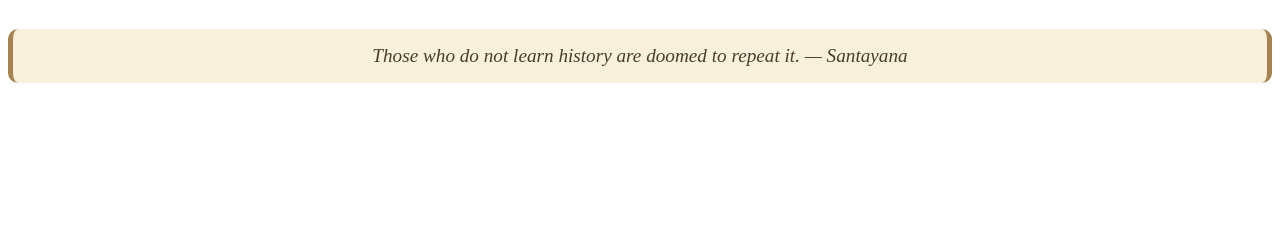
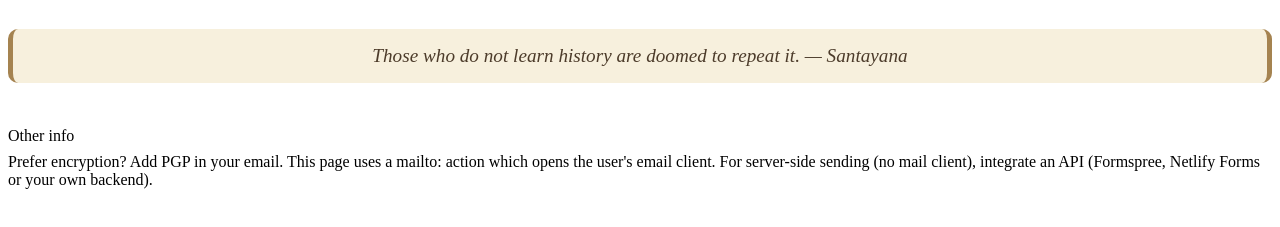
Before and after one commit to gokberkhey/gokberkhey, a plain HTML site: page books.html in a window 1280 px wide. Shown: the part 61-288 px from the top of the page. Drawn offline with Linux system fonts and the light colour scheme.

Commit message:
Update books.html

```diff
--- a/books.html
+++ b/books.html
@@ -14,4 +14,11 @@
   <button id='scrollToTop' onclick='scrollToTop()'>↑ Top</button>
   <script src="script.js"></script>
 </body>
+
+
+        <div class="card-accent" style="padding-top:12px">
+          <div class="meta">Other info</div>
+          <div style="margin-top:8px" class="small">Prefer encryption? Add PGP in your email. This page uses a mailto: action which opens the user's email client. For server-side sending (no mail client), integrate an API (Formspree, Netlify Forms or your own backend).</div>
+        </div>
+
 </html>
```
